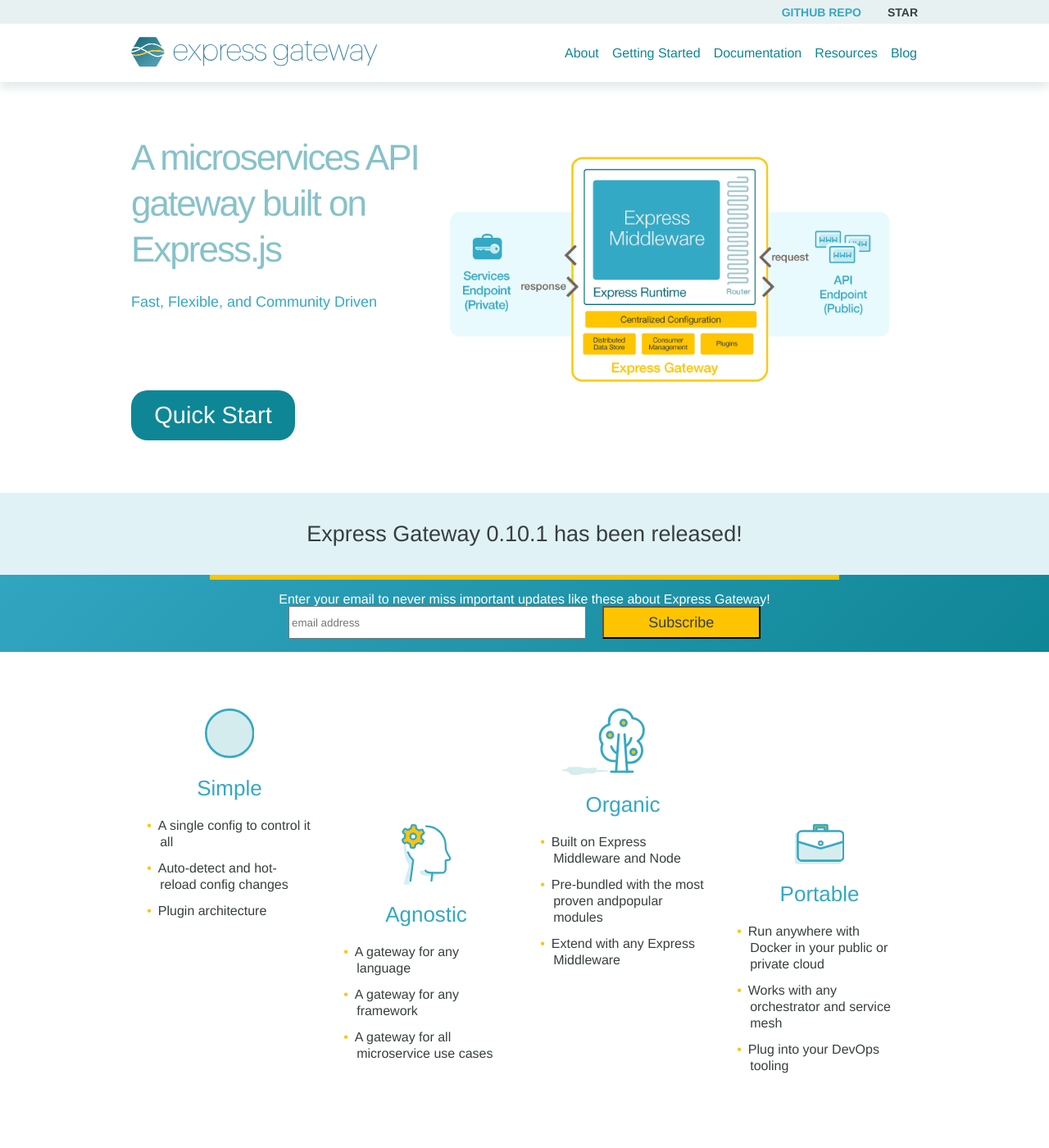
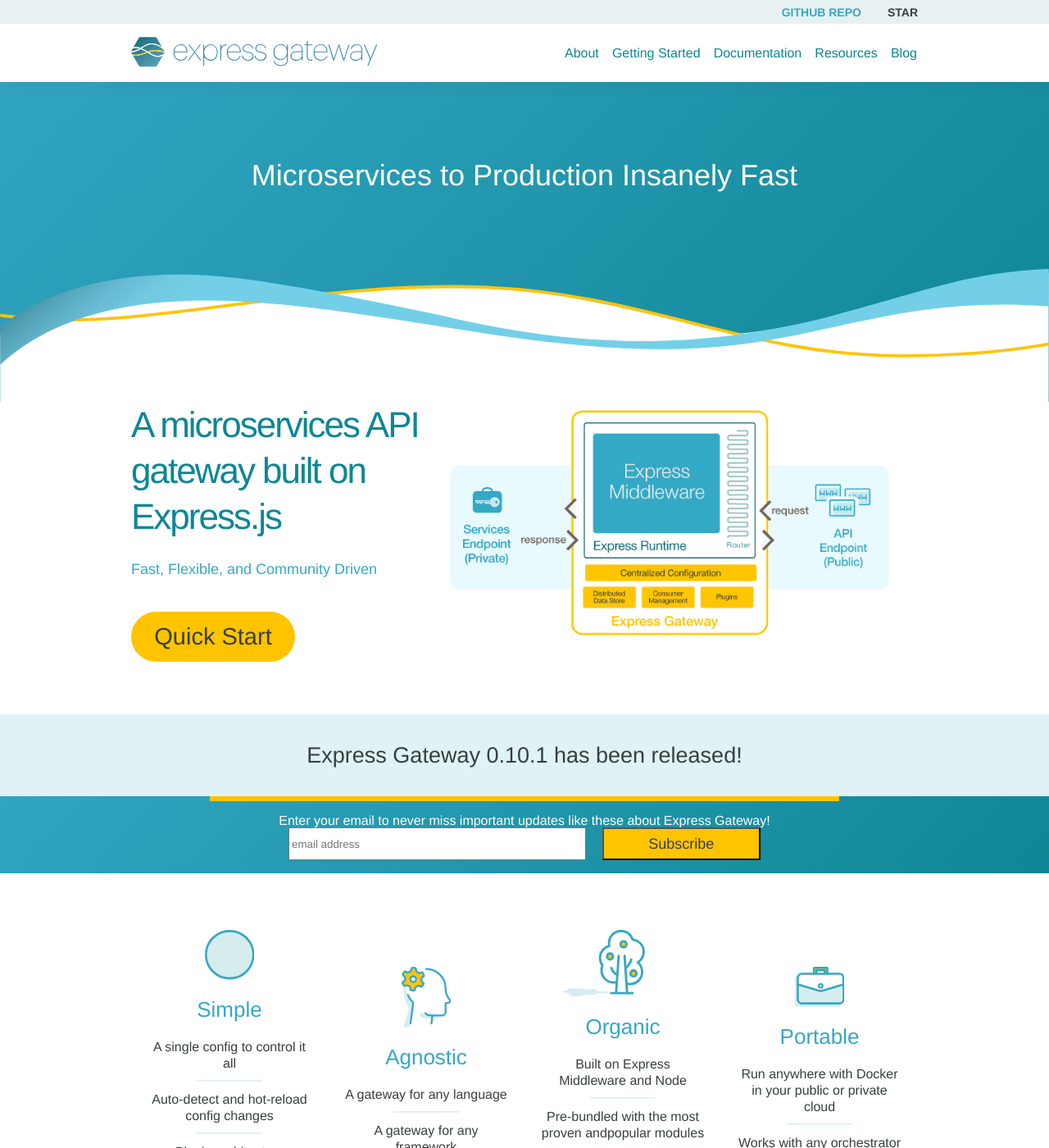
Before and after one commit to ExpressGateway/express-gateway.io, a Jekyll site: the page built from index.md, in a window 1280 px wide and 1400 px high. Shown: the whole window at 82% size. Built offline with Jekyll 4.4.1, drawn with Linux system fonts in a browser that asks for light colours; nearby versions of some CDN libraries; some web fonts are replaced; comment, search, counter and statistics services are not loaded.

Commit message:
video stack

```diff
--- a/_layouts/home.html
+++ b/_layouts/home.html
@@ -6,6 +6,10 @@
   <div class="container sticky-flex">
 
     <main>
+      <section class="hero">
+        <h1>Microservices to Production Insanely Fast</h1>
+        <div class="svg-fix">{% include wave-bottom-2.svg %}</svg>
+      </section>
       <section class="flex-column wrapper">
         <div class="introduction flex-row">
           <div class="flex-center space-between">
@@ -66,7 +70,17 @@
               </ul>
           </li>
         </ul>
+      <section class="screencast-feature">
 
+        <div class="video-border zindexflat">
+
+        </div>
+        {% include wave-video-bg.svg %}
+        <div class="video-container">
+          <!-- <iframe src="https://player.vimeo.com/video/222706185?autoplay=1&title=0&byline=0&portrait=0" style="position:absolute;top:0;left:0;width:100%;height:100%;" frameborder="0" webkitallowfullscreen mozallowfullscreen allowfullscreen></iframe><script src="https://player.vimeo.com/api/player.js"></script> -->
+        </div>
+        {% include wave-video-single-bg.svg %}
+      </section>
       <section class="get-started flex-column flex-center">
         <h2 class="type-size-32">Get Started in 5 minutes</h2>
         <ol class="wrapper flex-column type-medium">
--- a/_sass/_header.scss
+++ b/_sass/_header.scss
@@ -139,5 +139,22 @@
       display: block;
 
     }
+}
+
+.hero {
+  background: #32a5c1; /* Old browsers */
+  background: -moz-linear-gradient(-45deg, #32a5c1 0%, #0f8696 100%); /* FF3.6-15 */
+  background: -webkit-linear-gradient(-45deg, #32a5c1 0%,#0f8696 100%); /* Chrome10-25,Safari5.1-6 */
+  background: linear-gradient(135deg, #32a5c1 0%,#0f8696 100%); /* W3C, IE10+, FF16+, Chrome26+, Opera12+, Safari7+ */
+  filter: progid:DXImageTransform.Microsoft.gradient( startColorstr='#32a5c1', endColorstr='#0f8696',GradientType=1 ); /* IE6-9 fallback on horizontal gradient */
+  text-align: center;
+
+  h1 {
+    margin: 0 auto;
+    font-size: $font-size-36;
+    padding: 6rem 0;
+    color: $color-background;
+    display: block;
+  }
 
 }
--- a/_sass/_layout.scss
+++ b/_sass/_layout.scss
@@ -113,7 +113,7 @@
 
     }
     &:nth-child(even) {
-      padding-top: 10rem;
+      padding-top: 4rem;
     }
 
     svg {
@@ -146,22 +146,105 @@
       line-height: 1.5rem;
 
       li {
-        padding-left: 1rem;
-        text-indent: -.5rem;
+        // padding-left: 1rem;
+        // text-indent: -.5rem;
         font-size: $font-size-16;
         line-height: $font-lineheight-list;
         padding-bottom: .75rem;
-        &::before {
-          content: "•";
-          color: $color-highlight;
-          position: relative;
-          right: .5rem;
-          font-size: 1rem;
+        margin-bottom: .75rem;
+        text-align: center;
+        // &::before {
+        //   content: "•";
+        //   color: $color-highlight;
+        //   position: relative;
+        //   right: .5rem;
+        //   font-size: 1rem;
+        // }
+        position: relative;
+        &:after {
+          content: "";
+          width: 40%;
+          height: 2px;
+          background: $color-secondary-light;
+          position: absolute;
+          bottom: 0;
+          left: 50%;
+          margin-left: -20%;
+        }
+        &:last-child:after {
+          content: "";
+          width: 0;
+          height: 0;
+          background: transparent;
+          position: static;
+          bottom: auto;
+          left: auto;
+          margin-left: 0;
         }
       }
 
 
     }
+  }
+}
+
+.screencast-feature {
+  background: $color-secondary-light;
+  padding: 3rem 0;
+  position: relative;
+
+  .zindexflat {
+    z-index: 1
+  }
+
+  #wave-video-bg {
+    position: absolute;
+    top: 50%;
+    margin-top: -100px;
+    z-index: 6;
+  }
+
+  #wave-video-single-bg {
+    position: absolute;
+    top: 80%;
+    margin-top: -100px;
+    z-index: 1;
+    transform: rotate(180deg);
+  }
+
+  .video-border {
+    width: 500px;
+    height: 281px;
+    margin: 0 auto;
+    position: relative;
+    background: transparent;
+    border: 3px solid $color-gray;
+    z-index: 8;
+    &:before {
+      content: "play";
+      position: absolute;
+      width: 50px;
+      height: 50px;
+      background: red;
+      right: 50%;
+      margin-right: -25px;
+      top: 50%;
+      margin-top: -25px;
+      z-index: 20;
+    }
+  }
+
+  .video-container {
+      background: $color-background;
+      width: 500px;
+      height: 281px;
+      position: absolute;
+      z-index: 4;
+      margin: 3rem auto 0;
+      top: 0;
+      left: 50%;
+      margin-left: -250px;
+
   }
 }
 
@@ -187,15 +270,17 @@
 }
 
 h2.description {
-  padding: 4rem 0 .5rem 0;
-  font-weight: 200;
+  padding: 0 0 .5rem 0;
+  font-weight: 500;
   line-height: $font-lineheight-base + 2;
-  color: $color-secondary-dark-50;
+  color: $color-secondary-dark;
   letter-spacing: -2px;
 }
 
 .introduction {
-
+  .flex-center {
+    align-items: flex-start;
+  }
   svg {
     width: 5/7 * 100%;
     margin: 2rem 0 1.5rem;
@@ -204,10 +289,11 @@
   p {
     margin-left: 7%;
     margin-top: 1rem;
+
   }
 
   .button-large {
-    margin: 6rem 0 4rem 0;
+    margin: 2.5rem 0 4rem 0;
   }
 }
 
@@ -390,17 +476,18 @@
   p {
     margin-left: 0;
     color: $color-primary;
+    font-weight: 400;
   }
 }
 
 .button-large {
-  background-color: $color-secondary-dark;
-  color: $color-background;
+  background-color: $color-highlight;
+  color: $color-text;
   width: 200px;
   padding: 1rem 0;
   font-size: $font-size-29;
   text-align: center;
-  border-radius: 20px;
+  border-radius: 40px;
   display: block;
 }
 
```
Also changed, not shown: _includes/wave-bottom-2.svg, _includes/wave-video-bg.svg (added), _includes/wave-video-single-bg.svg (added).
